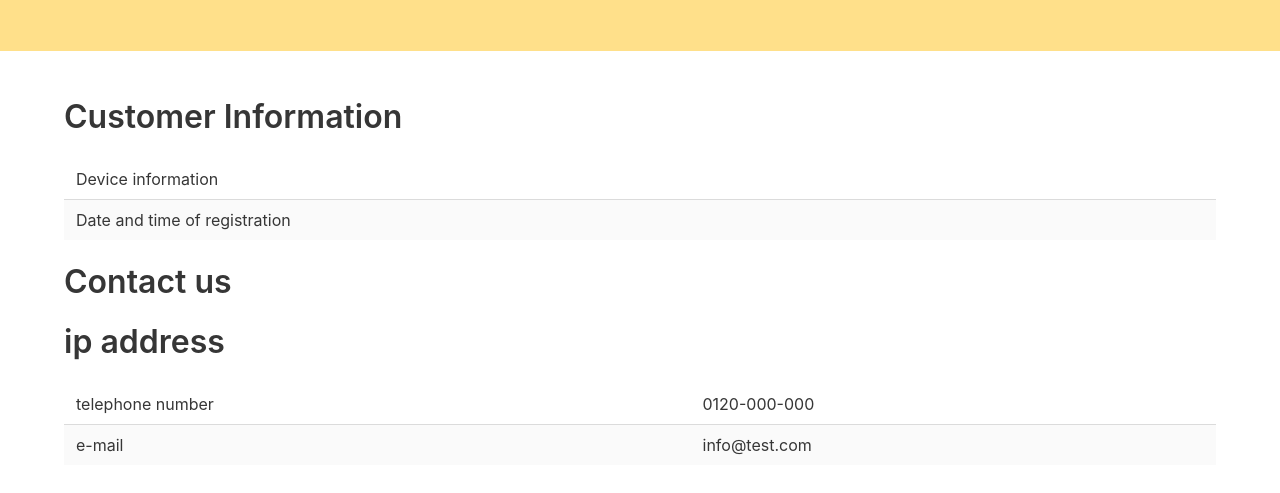
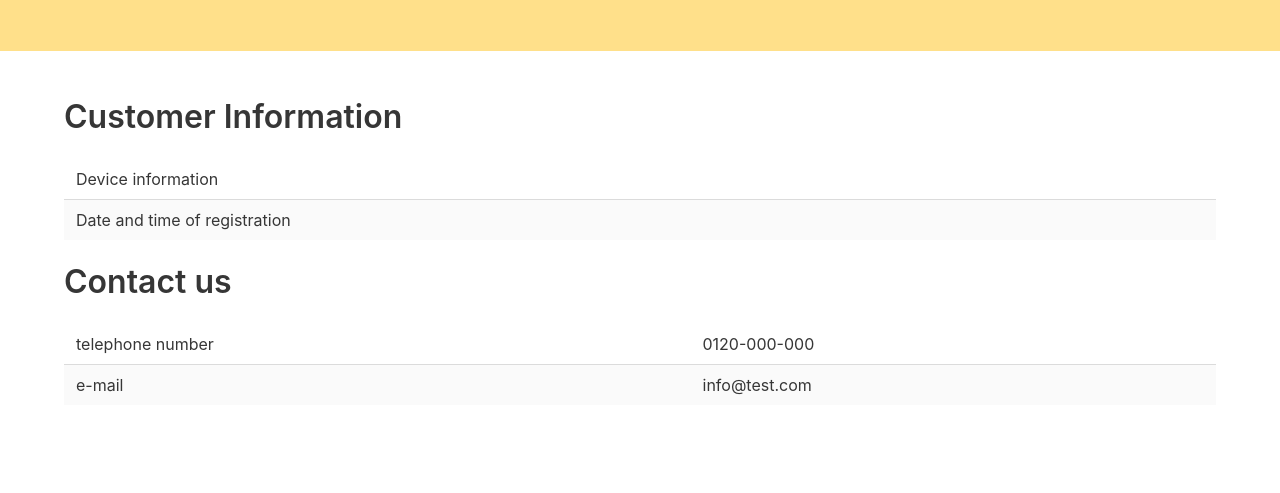
Before and after one commit to hackkei/Ransomware-like-fake-sites, a plain HTML site: page index.html in a window 1280 px wide. Shown: the part 821-1314 px from the top of the page. Drawn offline with nearby package versions, Linux system fonts and the light colour scheme; a script that the page names is missing.

Commit message:
Update index.html

```diff
--- a/index.html
+++ b/index.html
@@ -60,8 +60,6 @@
             <td>e-mail</td>
             <td>info@test.com</td>
           </tr>
-
-        <h2 class="title">ip address</h2>
 
         <table class="table is-striped is-fullwidth">
 
```
